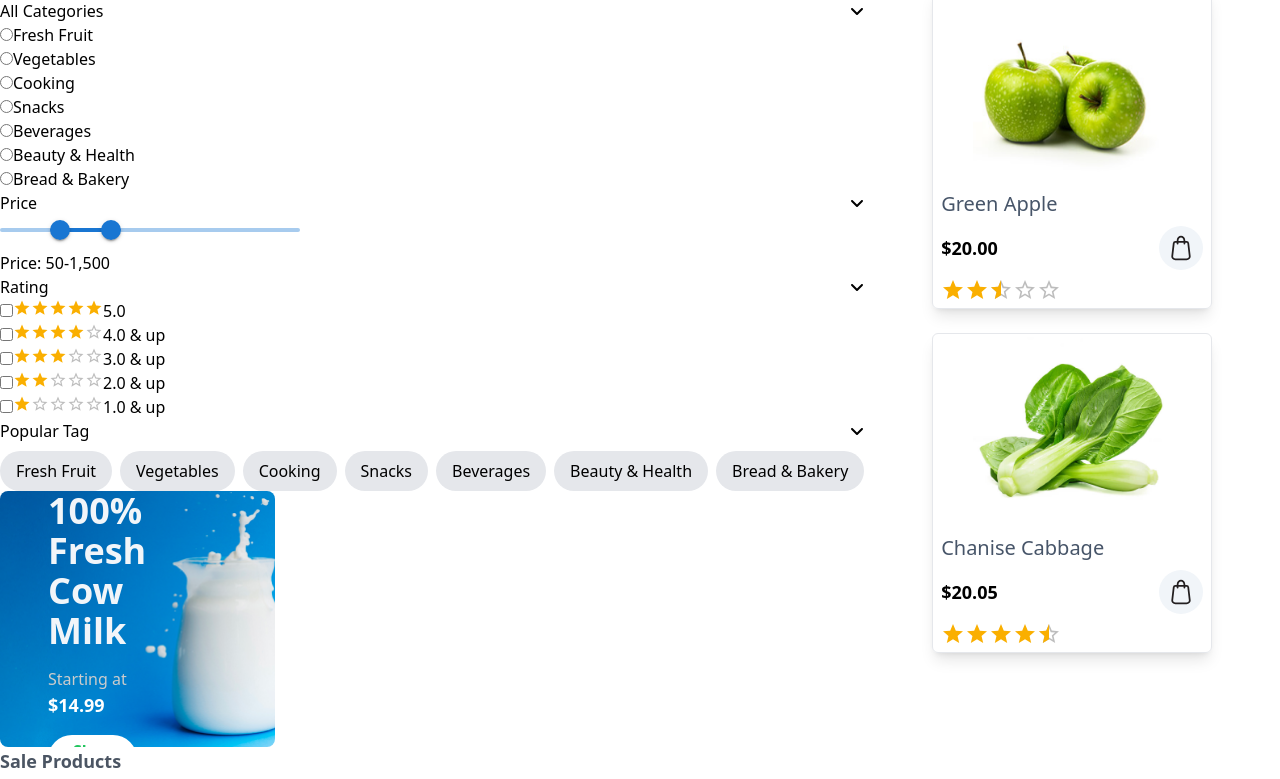
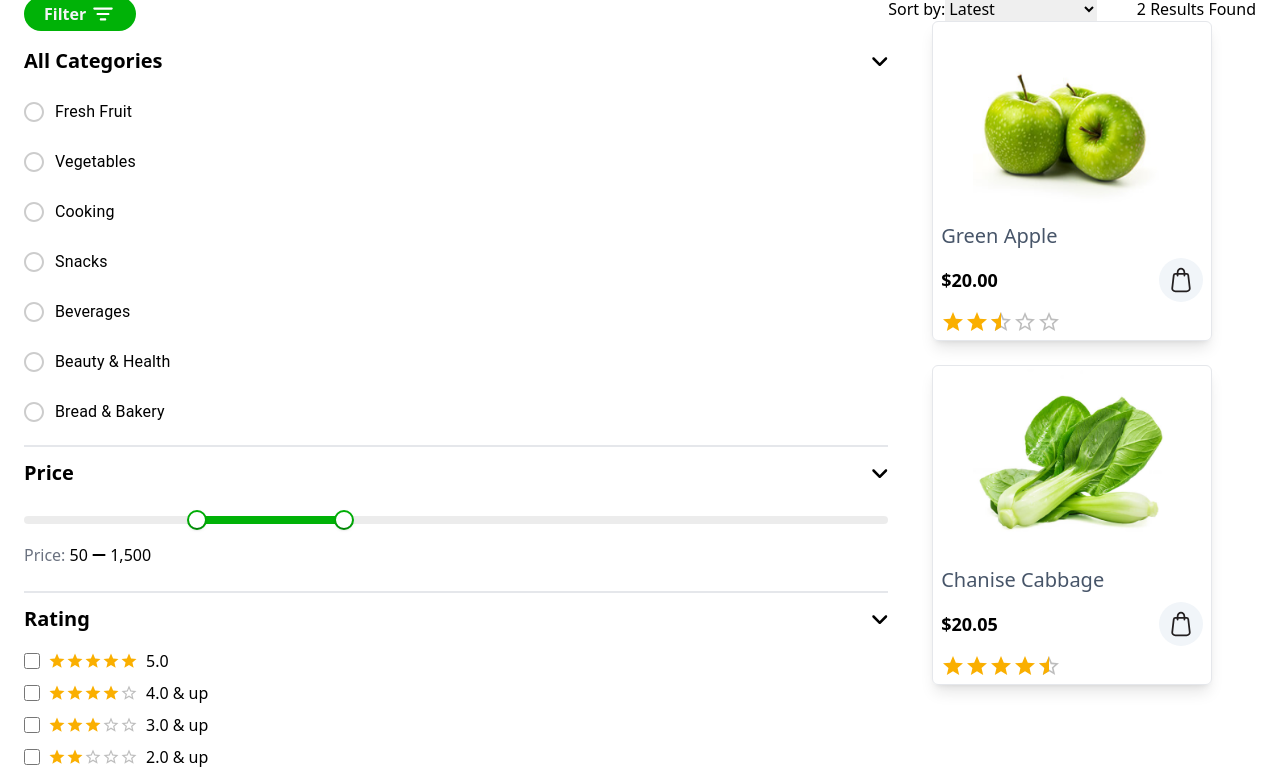
Before and after one commit to iqbalitsmy/ecobazar, a React (Create React App) app: page /product in a window 1280 px wide. Shown: the part 280-1059 px from the top of the page. Built offline with nearby package versions, Linux system fonts and the light colour scheme.

Commit message:
product page update

```diff
--- a/src/Pages/ProductsPage/ProductsPage.js
+++ b/src/Pages/ProductsPage/ProductsPage.js
@@ -1,10 +1,10 @@
-import React from 'react';
+import React, { useState } from 'react';
 import ProductNav from '../../Shared/ProductNav/ProductNav';
 import productDetails from '../../assets/fakeData/fakeData';
 import ProductCard from '../../Shared/ProductCard/ProductCard';
 import { FontAwesomeIcon } from '@fortawesome/react-fontawesome';
-import { faAngleDown, faAngleUp } from '@fortawesome/free-solid-svg-icons';
-import { Box, Rating, Slider } from '@mui/material';
+import { faAngleDown, faAngleUp, faMinus } from '@fortawesome/free-solid-svg-icons';
+import { Box, FormControlLabel, Radio, Rating, Slider, colors } from '@mui/material';
 import MiniProductCard from '../../Components/Home/MiniProductCard/MiniProductCard';
 
 // Import Swiper React components
@@ -54,19 +54,31 @@ const bannerDetails = [
 ]
 
 const ProductsPage = () => {
-    const [value, setValue] = React.useState([20, 37]);
+    const [selectedValue, setSelectedValue] = useState('');
+    const [value, setValue] = useState([20, 37]);
 
     const handleChange = (event, newValue) => {
         setValue(newValue);
     };
+    const handleRadioBtnChange = (event) => {
+        setSelectedValue(event.target.value);
+    };
+
+    const controlProps = (item) => ({
+        checked: selectedValue === item,
+        onChange: handleRadioBtnChange,
+        value: item,
+        name: 'color-radio-button',
+        inputProps: { 'aria-label': item },
+    });
 
 
     return (
         <section className='container mx-auto'>
             <ProductNav titles={["Category", "Vegetables"]}></ProductNav>
-            <div className='flex'>
+            <div className='flex mt-8 px-4 md:px-6'>
                 <aside>
-                    <div className='inline-block'>
+                    <div className='inline-block mb-4'>
                         <div className='flex items-center gap-1 text-gray-100 bg-[#00B207] py-1 px-5 rounded-full'>
                             <p className='font-semibold'>Filter</p>
                             <div className='fill-white'>
@@ -74,84 +86,116 @@ const ProductsPage = () => {
                             </div>
                         </div>
                     </div>
-                    <div>
-                        <div className='flex items-center justify-between'>
-                            <h4>All Categories</h4>
-                            <div>
+                    <div className='mb-3 pb-3 border-1px border-solid border-gray-200 border-0 border-b-2'>
+                        <div className='flex items-center justify-between text-xl font-semibold mb-4'>
+                            <h4 className=''>All Categories</h4>
+                            <div className=''>
                                 <FontAwesomeIcon icon={faAngleDown} />
                                 {/* <FontAwesomeIcon icon={faAngleUp} /> */}
                             </div>
                         </div>
-                        <div>
+                        <div className='space-y-2'>
                             {
                                 allCategories.map((allCategori, i) => (
-                                    <div key={i}>
-                                        <input type="radio" id="html" name="fav_language" value={allCategori} />
-                                        <label htmlFor="html">{allCategori}</label><br />
+                                    <div key={i} className='flex items-center gap-2'>
+                                        <FormControlLabel
+                                            value={allCategori}
+                                            control={
+                                                <Radio
+                                                    {...controlProps(allCategori)}
+                                                    sx={{
+                                                        color: "#ccc",
+                                                        '&.Mui-checked': {
+                                                            color: "#00B207",
+                                                        },
+                                                    }}
+                                                />}
+                                            label={allCategori}
+                                        />
                                     </div>
                                 ))
                             }
                         </div>
                     </div>
-                    <div>
-                        <div className='flex items-center justify-between'>
+                    <div className='mb-3 pb-6 border-1px border-solid border-gray-200 border-0 border-b-2'>
+                        <div className='flex items-center justify-between text-xl font-semibold mb-4'>
                             <h4>Price</h4>
                             <div>
                                 <FontAwesomeIcon icon={faAngleDown} />
                                 {/* <FontAwesomeIcon icon={faAngleUp} /> */}
                             </div>
                         </div>
-                        <Box sx={{ width: 300 }}>
+                        <Box sx={{}}>
                             <Slider
                                 getAriaLabel={() => "Minimum distance shift"}
                                 value={value}
                                 onChange={handleChange}
                                 valueLabelDisplay="auto"
                                 getAriaValueText={valuetext}
+                                sx={{
+                                    color: "#00B207",
+                                    height: 8,
+                                    '& .MuiSlider-thumb': {
+                                        backgroundColor: '#fff',
+                                        border: '2px solid currentColor',
+                                    },
+                                    '& .MuiSlider-rail': {
+                                        backgroundColor: '#ccc',
+                                    }
+                                }}
+                                disableSwap
                             />
                         </Box>
-                        <p>Price: <span>50-1,500</span></p>
+                        <p className=''><span className='text-gray-500'>Price:</span> 50 <span className=''><FontAwesomeIcon icon={faMinus} /></span> 1,500</p>
                     </div>
-                    <div>
-                        <div className='flex items-center justify-between'>
+                    <div className='mb-3 pb-6 border-1px border-solid border-gray-200 border-0 border-b-2'>
+                        <div className='flex items-center justify-between text-xl font-semibold mb-4'>
                             <h4>Rating</h4>
                             <div>
                                 <FontAwesomeIcon icon={faAngleDown} />
                                 {/* <FontAwesomeIcon icon={faAngleUp} /> */}
                             </div>
                         </div>
-                        <div>
-                            <div>
-                                <input type="checkbox" id="vehicle1" name="vehicle1" value="Bike" />
-                                <label htmlFor="vehicle1">
+                        <div className='space-y-2'>
+                            <div className='flex items-center gap-2'>
+                                <input className='w-4 h-4 accent-green-600 cursor-pointer' type="checkbox" id="5" name="rating" value="5" />
+                                <label className='flex items-center gap-2 cursor-pointer' htmlFor="5">
                                     <Rating name="read-only" size='small' value={5} readOnly />
-                                    <span>5.0</span>
-                                </label><br />
-                                <input type="checkbox" id="vehicle1" name="vehicle1" value="Bike" />
-                                <label htmlFor="vehicle1">
+                                    <span className=''>5.0</span>
+                                </label>
+                            </div>
+                            <div className='flex items-center gap-2'>
+                                <input className='w-4 h-4 accent-green-600 cursor-pointer' type="checkbox" id="4" name="rating" value="4" />
+                                <label className='flex items-center gap-2 cursor-pointer' htmlFor="4">
                                     <Rating name="read-only" size='small' value={4} readOnly />
                                     <span>4.0 & up</span>
-                                </label><br />
-                                <input type="checkbox" id="vehicle1" name="vehicle1" value="Bike" />
-                                <label htmlFor="vehicle1">
+                                </label>
+                            </div>
+                            <div className='flex items-center gap-2'>
+                                <input className='w-4 h-4 accent-green-600 cursor-pointer' type="checkbox" id="3" name="rating" value="3" />
+                                <label className='flex items-center gap-2 cursor-pointer' htmlFor="3">
                                     <Rating name="read-only" size='small' value={3} readOnly />
                                     <span>3.0 & up</span>
-                                </label><br />
-                                <input type="checkbox" id="vehicle1" name="vehicle1" value="Bike" />
-                                <label htmlFor="vehicle1">
+                                </label>
+                            </div>
+                            <div className='flex items-center gap-2'>
+                                <input className='w-4 h-4 accent-green-600 cursor-pointer' type="checkbox" id="2" name="rating" value="2" />
+                                <label className='flex items-center gap-2 cursor-pointer' htmlFor="2">
                                     <Rating name="read-only" size='small' value={2} readOnly />
                                     <span>2.0 & up</span>
-                                </label><br />
-                                <input type="checkbox" id="vehicle1" name="vehicle1" value="Bike" />
-                                <label htmlFor="vehicle1">
+                                </label>
+                            </div>
+                            <div className='flex items-center gap-2'>
+                                <input className='w-4 h-4 accent-green-600 cursor-pointer' type="checkbox" id="1" name="rating" value="1" />
+                                <label className='flex items-center gap-2 cursor-pointer' htmlFor="1">
                                     <Rating name="read-only" size='small' value={1} readOnly />
                                     <span>1.0 & up</span>
-                                </label><br />
+                                </label>
                             </div>
                         </div>
                     </div>
-                    <div>
-                        <div className='flex items-center justify-between'>
+                    <div className='mb-3 pb-6'>
+                        <div className='flex items-center justify-between text-xl font-semibold mb-4'>
                             <h4>Popular Tag</h4>
                             <div>
                                 <FontAwesomeIcon icon={faAngleDown} />
@@ -193,7 +237,7 @@ const ProductsPage = () => {
                         </Swiper>
                     </div>
                     <div className=''>
-                        <h2 className='text-lg font-semibold mb-3 text-gray-600'>Sale Products</h2>
+                        <h2 className='text-xl font-semibold mb-4'>Sale Products</h2>
                         {
                             productDetails.slice(0, 3).map((productDetail, i) => (
                                 <MiniProductCard key={i} productDetail={productDetail} >
```
